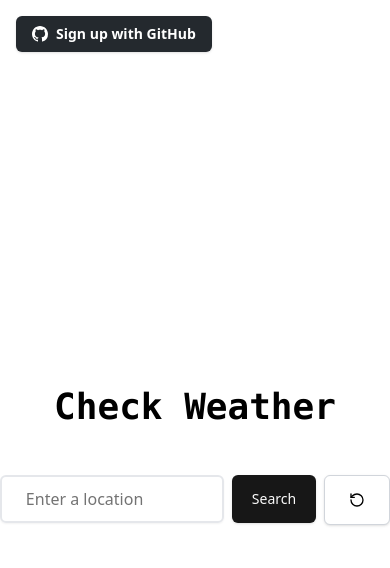
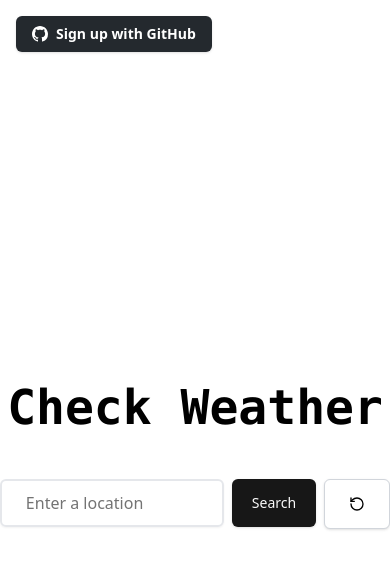
Before and after one commit to GustaDev90/Weather-app, a Next.js app: page / in a window 390 px wide. Shown: the top 568 px of the page. Built offline with nearby package versions, Linux system fonts and the light colour scheme; no server answers.

Commit message:
Update page.jsx

```diff
--- a/app/page.jsx
+++ b/app/page.jsx
@@ -68,7 +68,7 @@ export default function Page() {
       </header>
 
       <div className="flex-grow flex items-center justify-center flex-col gap-6">
-        <h1 className="text-4xl sm:text-6xl md:text-6xl font-bold font-mono">Check Weather</h1>
+        <h1 className="text-5xl sm:text-6xl md:text-6xl font-bold font-mono">Check Weather</h1>
 
         {weather && (
           <div>
```
